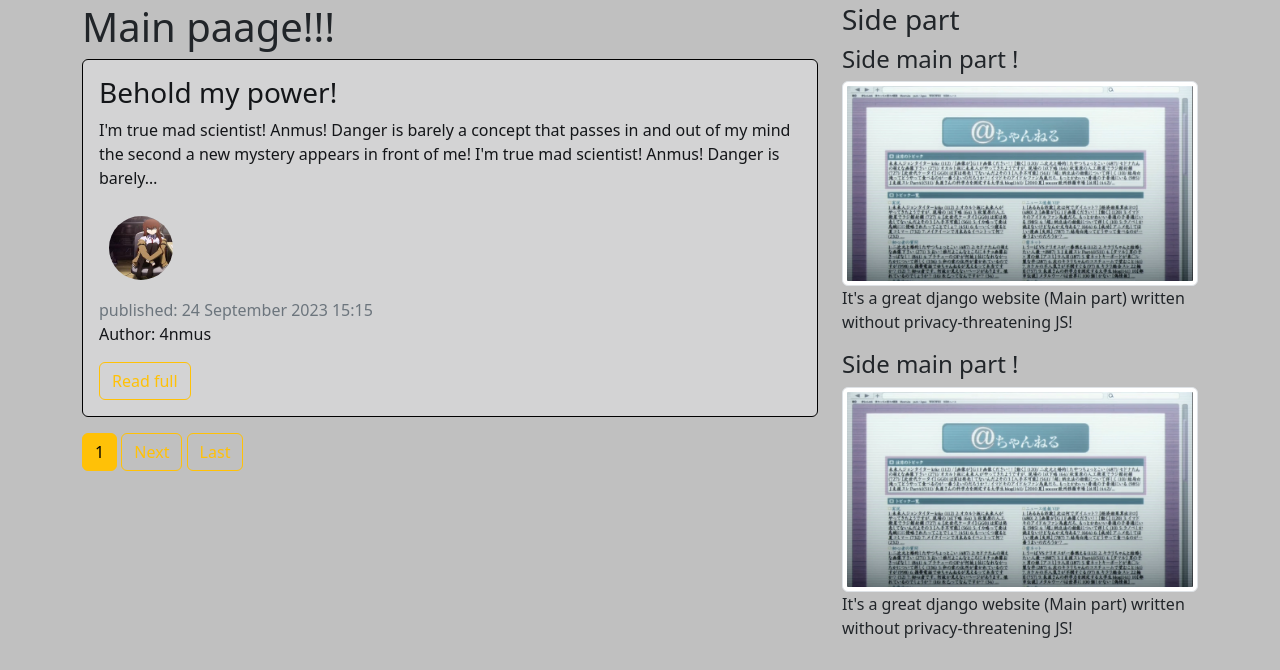
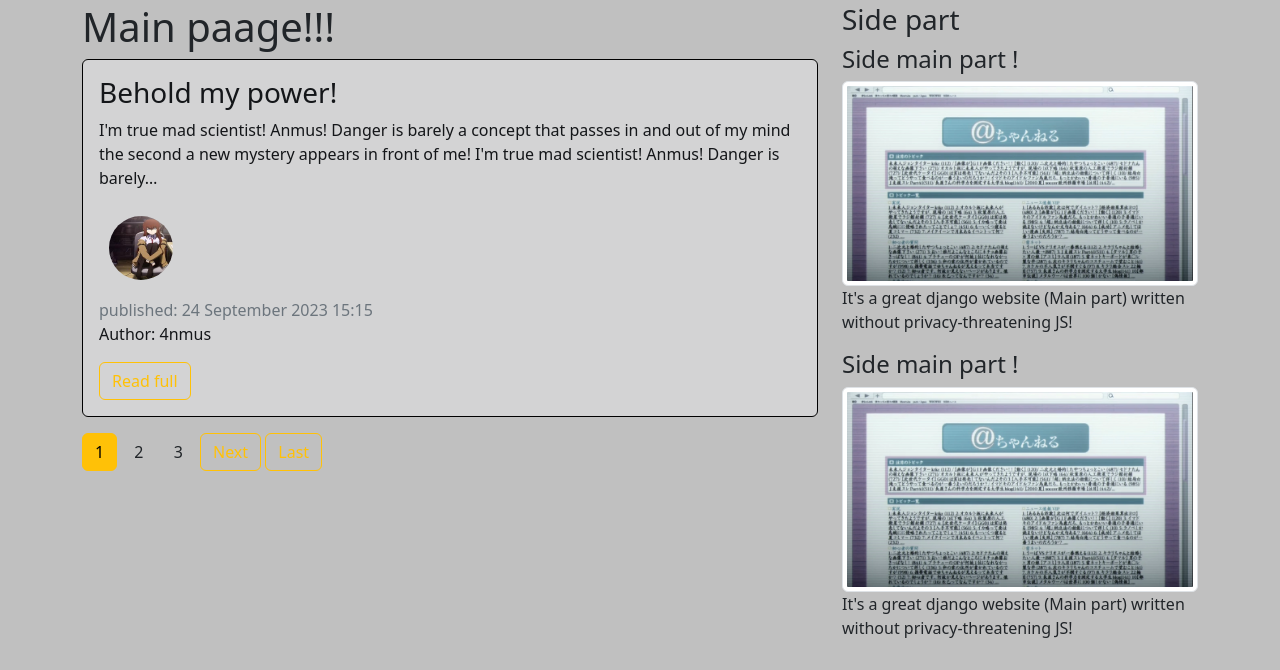
Before and after one commit to Loke-60000/Atto-channel, a Django app: page / in a window 1280 px wide. Shown: the part 101-771 px from the top of the page. Run offline with Django 4.2, Linux system fonts and the light colour scheme; data comes from the database, SQL or seed files in the repository.

Commit message:
Pages' number added. V1.0d-2

```diff
--- a/blog/templates/blog/home.html
+++ b/blog/templates/blog/home.html
@@ -37,6 +37,8 @@
         {% for page in page_obj.paginator.page_range %}
             {% if page == page_obj.number %}
                 <button class="btn btn-warning">{{ page }}</button>
+            {% elif page > page_obj.number|add:'-3' and page < page_obj.number|add:'3' %}
+                <a href="?page={{ page }}" class="btn btn--outline-warning">{{ page }}</a>
             {% endif %}
         {% endfor %}
 
```
